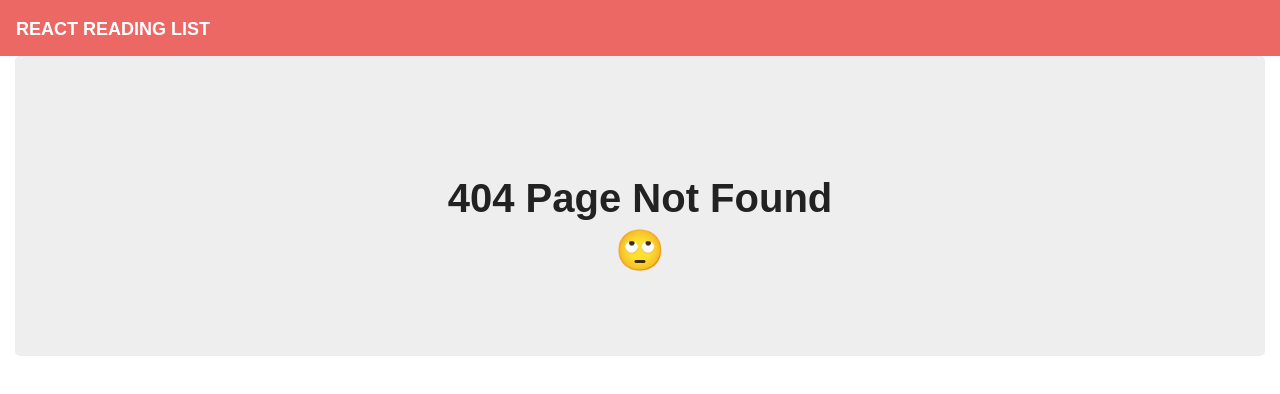
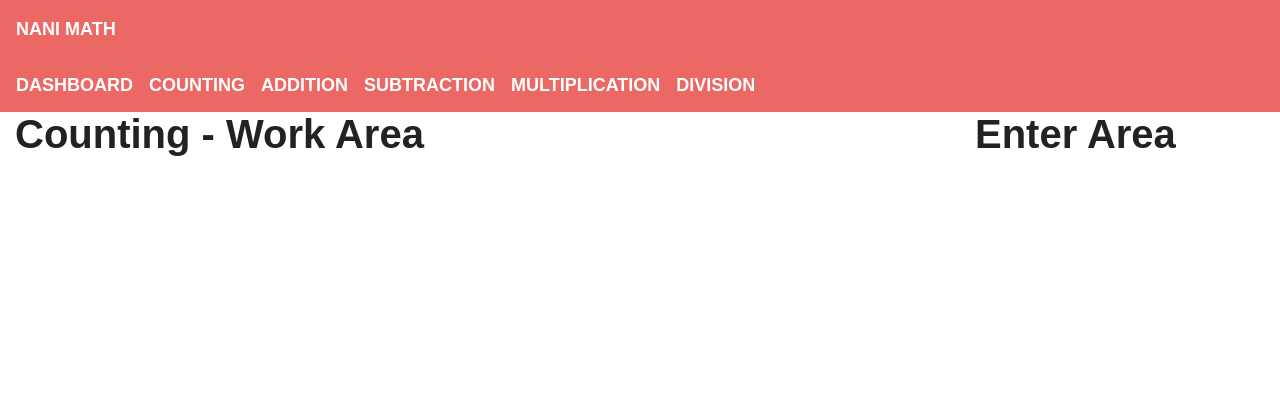
Before and after one commit to JCartwright44/Project3, a React (Create React App) app in the folder client/: page /counting in a window 1280 px wide. Before the commit this address had no page. Shown: the top 394 px of the page. Built offline with nearby package versions, Linux system fonts and the light colour scheme; a web font is replaced by a local one.

Commit message:
layout in progress

```diff
--- a/client/public/index.html
+++ b/client/public/index.html
@@ -8,7 +8,7 @@
   <link rel="manifest" href="%PUBLIC_URL%/manifest.json">
   <link rel="shortcut icon" href="%PUBLIC_URL%/favicon.ico">
   <link rel="stylesheet" href="https://cdnjs.cloudflare.com/ajax/libs/bootswatch/4.0.0/journal/bootstrap.min.css" />
-  <title>React Reading List</title>
+  <title>Math Practice App</title>
 </head>
 
 <body>
--- a/client/src/App.js
+++ b/client/src/App.js
@@ -1,19 +1,28 @@
 import React from "react";
 import { BrowserRouter as Router, Route, Switch } from "react-router-dom";
-import Books from "./pages/Books";
-import Detail from "./pages/Detail";
+import Dashboard from "./pages/Dashboard";
+import Counting from "./pages/Counting";
+import Addition from "./pages/Addition";
+import Subtraction from "./pages/Subtraction";
+import Multiplication from "./pages/Multiplication";
+import Division from "./pages/Division";
 import NoMatch from "./pages/NoMatch";
 import Nav from "./components/Nav";
+import NavList from "./components/NavList";
 
 function App() {
   return (
     <Router>
       <div>
         <Nav />
+        <NavList />
         <Switch>
-          <Route exact path="/" component={Books} />
-          <Route exact path="/books" component={Books} />
-          <Route exact path="/books/:id" component={Detail} />
+          <Route exact path="/" component={Dashboard} />
+          <Route exact path="/counting" component={Counting} />
+          <Route exact path="/addition" component={Addition} />
+          <Route exact path="/subtraction" component={Subtraction} />
+          <Route exact path="/multiplication" component={Multiplication} />
+          <Route exact path="/division" component={Division} />
           <Route component={NoMatch} />
         </Switch>
       </div>
--- a/client/src/components/Nav/index.js
+++ b/client/src/components/Nav/index.js
@@ -4,7 +4,7 @@ function Nav() {
   return (
     <nav className="navbar navbar-expand-lg navbar-dark bg-primary">
       <a className="navbar-brand" href="/">
-        React Reading List
+        NaNi Math
       </a>
     </nav>
   );
--- /dev/null
+++ b/client/src/components/NavList/index.js
@@ -0,0 +1,28 @@
+import React from "react";
+
+function NavList() {
+  return (
+    <nav className="navbar navbar-expand-lg navbar-dark bg-primary">
+      <a className="navbar-brand" href="../../">
+        Dashboard
+      </a>
+      <a className="navbar-brand" href="../../counting">
+        Counting
+      </a>
+      <a className="navbar-brand" href="../../addition">
+        Addition
+      </a>
+      <a className="navbar-brand" href="../../subtraction">
+        Subtraction
+      </a>
+      <a className="navbar-brand" href="../../multiplication">
+        Multiplication
+      </a>
+      <a className="navbar-brand" href="../../division">
+        Division
+      </a>
+    </nav>
+  );
+}
+
+export default NavList;
--- /dev/null
+++ b/client/src/pages/Addition.js
@@ -0,0 +1,27 @@
+import React, { Component } from "react";
+// import DeleteBtn from "../components/DeleteBtn";
+// import Jumbotron from "../components/Jumbotron";
+// import API from "../utils/API";
+// import { Link } from "react-router-dom";
+import { Col, Row, Container } from "../components/Grid";
+// import { List, ListItem } from "../components/List";
+// import { Input, TextArea, FormBtn } from "../components/Form";
+
+class Addition extends Component {
+    render() {
+        return (
+            <Container fluid>
+            <Row>
+              <Col size="md-9">
+                <h1>Addition - Work Area</h1>
+              </Col>
+              <Col size="md-3">
+                <h1>Enter Area</h1>
+              </Col>
+            </Row>
+          </Container>
+        )
+}
+}
+
+export default Addition;
--- /dev/null
+++ b/client/src/pages/Counting.js
@@ -0,0 +1,27 @@
+import React, { Component } from "react";
+// import DeleteBtn from "../components/DeleteBtn";
+// import Jumbotron from "../components/Jumbotron";
+// import API from "../utils/API";
+// import { Link } from "react-router-dom";
+import { Col, Row, Container } from "../components/Grid";
+// import { List, ListItem } from "../components/List";
+// import { Input, TextArea, FormBtn } from "../components/Form";
+
+class Counting extends Component {
+    render() {
+        return (
+            <Container fluid>
+            <Row>
+              <Col size="md-9">
+                <h1>Counting - Work Area</h1>
+              </Col>
+              <Col size="md-3">
+                <h1>Enter Area</h1>
+              </Col>
+            </Row>
+          </Container>
+        )
+}
+}
+
+export default Counting;
--- /dev/null
+++ b/client/src/pages/Dashboard.js
@@ -0,0 +1,28 @@
+import React, { Component } from "react";
+// import DeleteBtn from "../components/DeleteBtn";
+// import Jumbotron from "../components/Jumbotron";
+// import API from "../utils/API";
+// import { Link } from "react-router-dom";
+import { Col, Row, Container } from "../components/Grid";
+// import { List, ListItem } from "../components/List";
+// import { Input, TextArea, FormBtn } from "../components/Form";
+
+class Dashboard extends Component {
+    render() {
+        return (
+
+            <Container fluid>
+            <Row>
+              <Col size="md-9">
+                <h1>Dashboard - Work Area</h1>
+              </Col>
+              <Col size="md-3">
+                <h1>Enter Area</h1>
+              </Col>
+            </Row>
+          </Container>
+        )
+}
+}
+
+export default Dashboard;
--- /dev/null
+++ b/client/src/pages/Division.js
@@ -0,0 +1,27 @@
+import React, { Component } from "react";
+// import DeleteBtn from "../components/DeleteBtn";
+// import Jumbotron from "../components/Jumbotron";
+// import API from "../utils/API";
+// import { Link } from "react-router-dom";
+import { Col, Row, Container } from "../components/Grid";
+// import { List, ListItem } from "../components/List";
+// import { Input, TextArea, FormBtn } from "../components/Form";
+
+class Division extends Component {
+    render() {
+        return (
+            <Container fluid>
+            <Row>
+              <Col size="md-9">
+                <h1>Division - Work Area</h1>
+              </Col>
+              <Col size="md-3">
+                <h1>Enter Area</h1>
+              </Col>
+            </Row>
+          </Container>
+        )
+}
+}
+
+export default Division;
--- /dev/null
+++ b/client/src/pages/Multiplication.js
@@ -0,0 +1,27 @@
+import React, { Component } from "react";
+// import DeleteBtn from "../components/DeleteBtn";
+// import Jumbotron from "../components/Jumbotron";
+// import API from "../utils/API";
+// import { Link } from "react-router-dom";
+import { Col, Row, Container } from "../components/Grid";
+// import { List, ListItem } from "../components/List";
+// import { Input, TextArea, FormBtn } from "../components/Form";
+
+class Multiplication extends Component {
+    render() {
+        return (
+            <Container fluid>
+            <Row>
+              <Col size="md-9">
+                <h1>Multiplication - Work Area</h1>
+              </Col>
+              <Col size="md-3">
+                <h1>Enter Area</h1>
+              </Col>
+            </Row>
+          </Container>
+        )
+}
+}
+
+export default Multiplication;
--- /dev/null
+++ b/client/src/pages/Subtraction.js
@@ -0,0 +1,27 @@
+import React, { Component } from "react";
+// import DeleteBtn from "../components/DeleteBtn";
+// import Jumbotron from "../components/Jumbotron";
+// import API from "../utils/API";
+// import { Link } from "react-router-dom";
+import { Col, Row, Container } from "../components/Grid";
+// import { List, ListItem } from "../components/List";
+// import { Input, TextArea, FormBtn } from "../components/Form";
+
+class Subtraction extends Component {
+    render() {
+        return (
+            <Container fluid>
+            <Row>
+              <Col size="md-9">
+                <h1>Subtraction - Work Area</h1>
+              </Col>
+              <Col size="md-3">
+                <h1>Enter Area</h1>
+              </Col>
+            </Row>
+          </Container>
+        )
+}
+}
+
+export default Subtraction;
```
Also changed, not shown: 2 other files (tests, documents, lock files or other folders).
